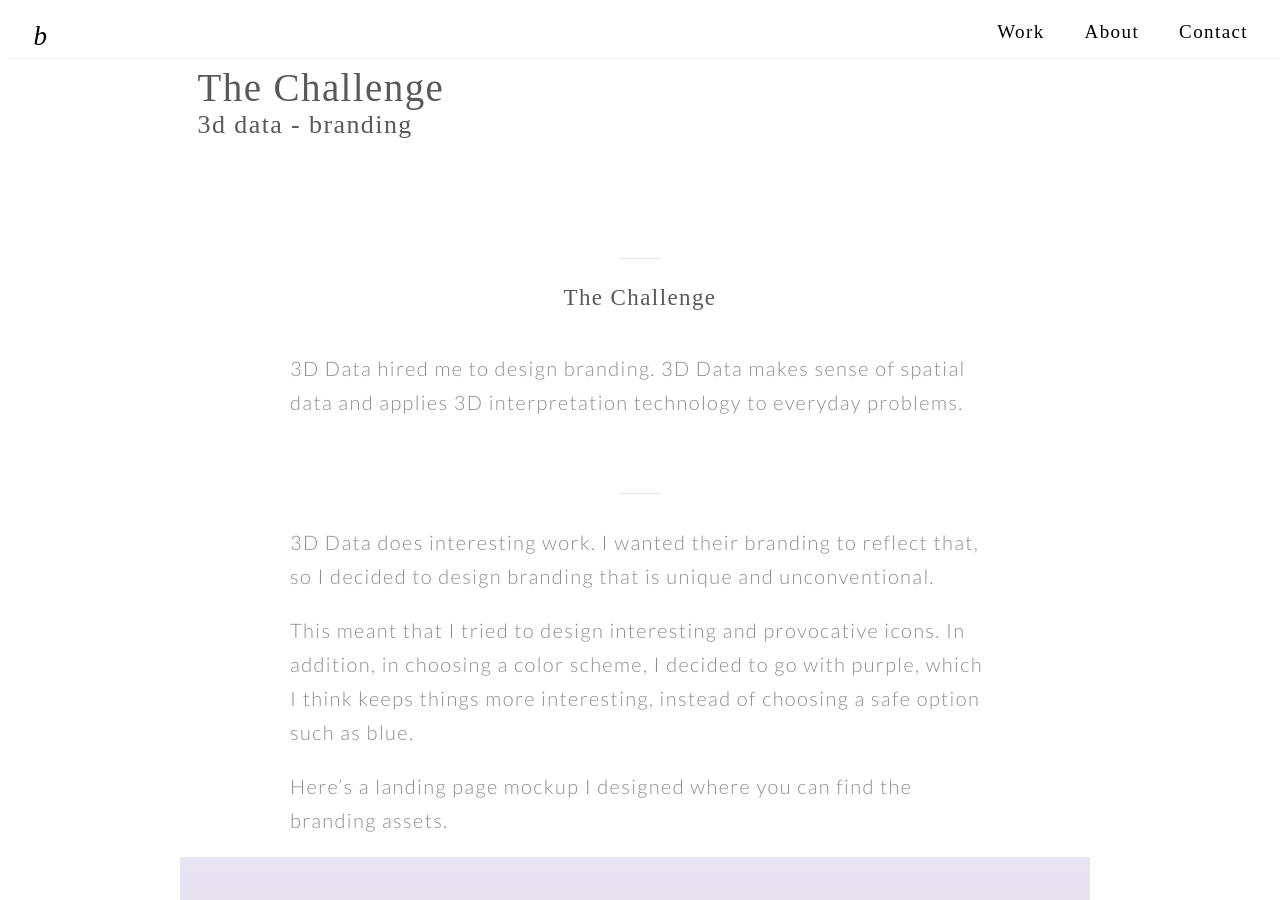
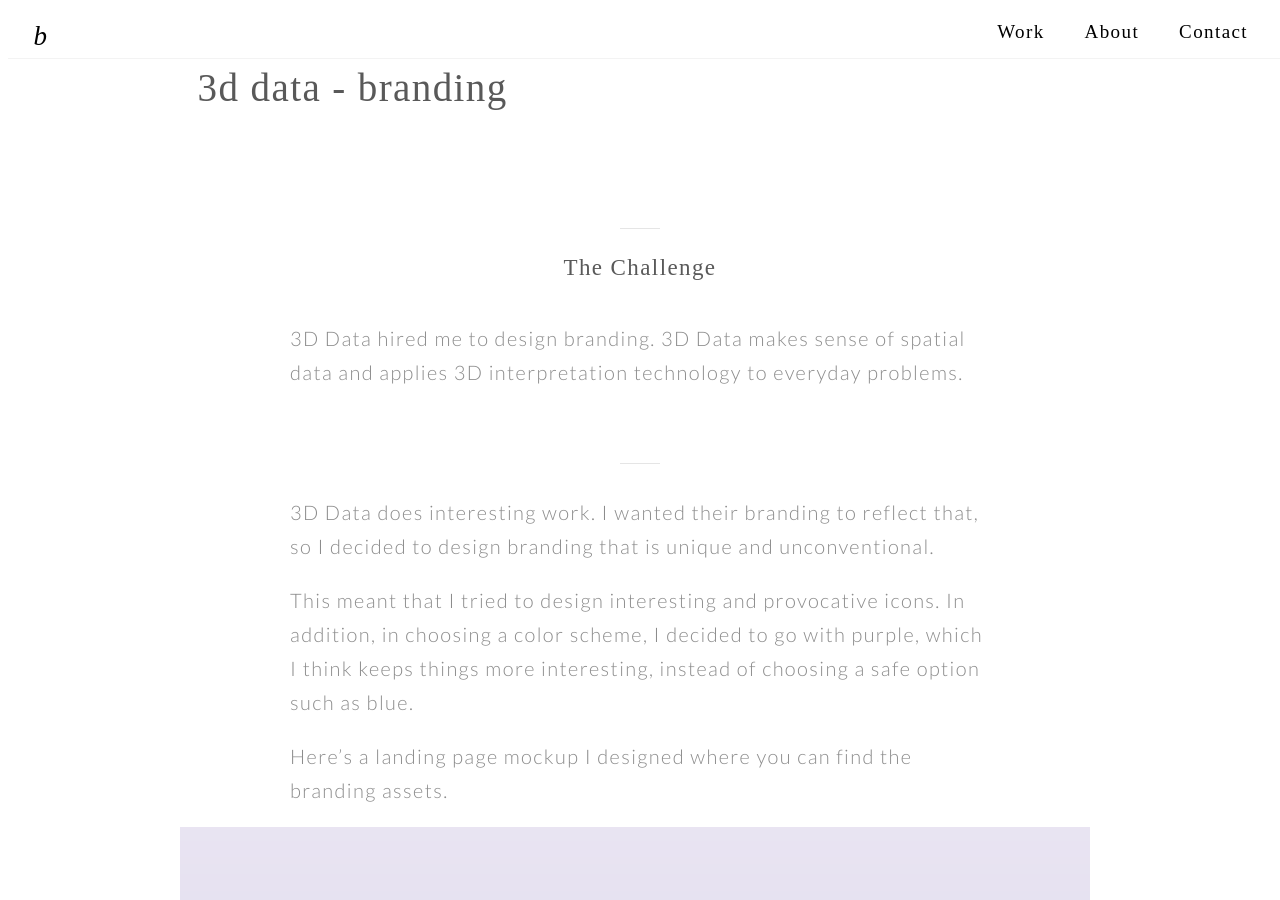
Before and after one commit to bkwon0402/bkwon0402.github.io, a Jekyll site: the page built from item/3ddata.md, in a window 1280 px wide and 900 px high. Built offline with Jekyll 4.4.1, drawn with Linux system fonts in a browser that asks for light colours; some web fonts are replaced; our own code applies the rules of GitHub Pages for plain Markdown files.

```diff
--- a/item/3ddata.md
+++ b/item/3ddata.md
@@ -1,8 +1,8 @@
 ---
 layout: portfolio_item
 headtouse: headcontent.html
-title:
-sub: 3d data - branding
+title: 3d data - branding
+sub:
 ---
 # The Challenge
 
```
